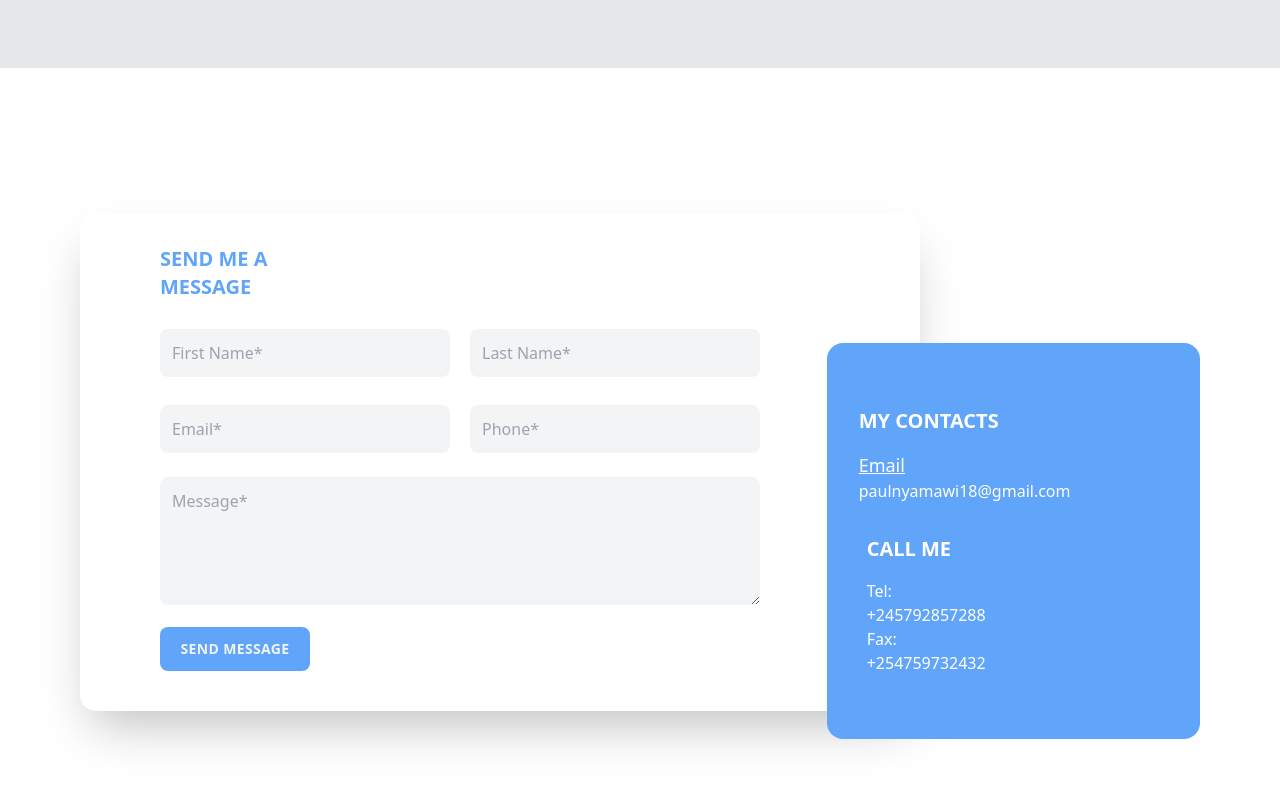
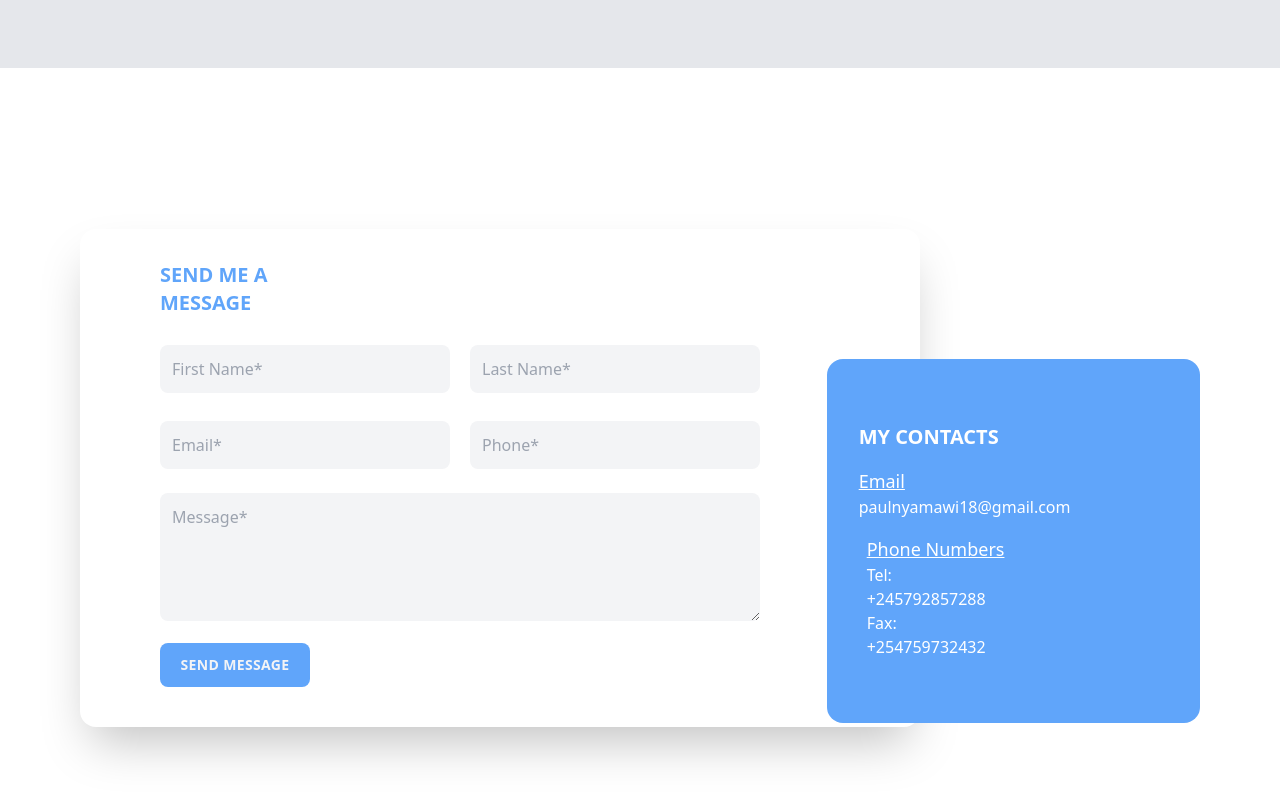
Before and after one commit to Paulhakeem/Myportfolio, a Vue app: page / in a window 1280 px wide. Shown: the part 3101-3901 px from the top of the page. Built offline with nearby package versions, Linux system fonts and the light colour scheme.

Commit message:
ContactMe.vue

```diff
--- a/src/components/ContactMe.vue
+++ b/src/components/ContactMe.vue
@@ -43,7 +43,8 @@
               <i class="fas fa-phone-alt pt-2 pr-2" />
             </div>
             <div class="flex flex-col">
-              <h1 class="font-semibold uppercase text-xl my-4">call me</h1>
+              <h2 class="text-lg underline"> Phone Numbers
+					</h2>
               <p class="text-white">Tel: +245792857288</p>
               <p class="text-white">Fax: +254759732432</p>
             </div>
```
